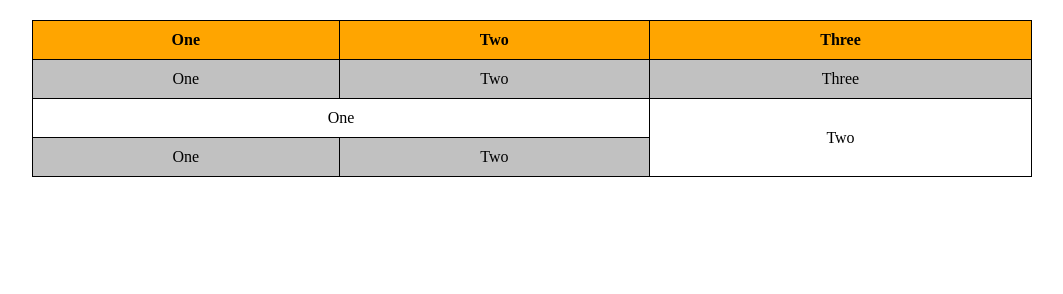
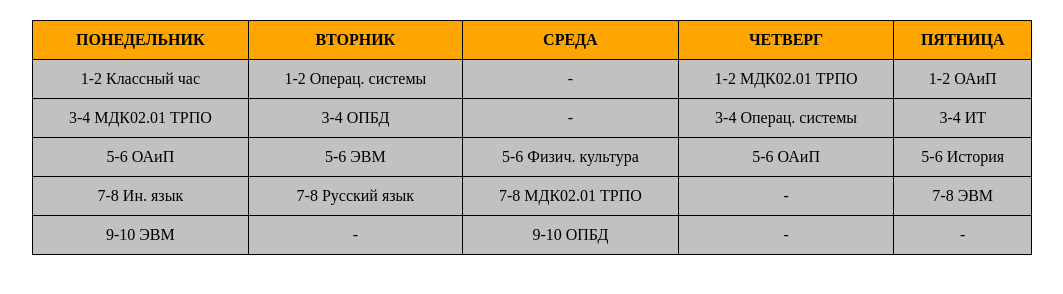
Before and after one commit to IsamiGG/my-site, a plain HTML site: page index2.html in a window 1280 px wide. Shown: the whole page, without its empty margins (108-1171 px from the left). Drawn offline with Linux system fonts and the light colour scheme.

Commit message:
Add files via upload

```diff
--- a/index2.html
+++ b/index2.html
@@ -15,23 +15,46 @@ margin: 20px auto;
 	width: 100%;
 	max-width: 1000px;">
 <tr>
-     <th>One</th>
-     <th>Two</th>
-     <th>Three</th>
+     <th>ПОНЕДЕЛЬНИК</th>
+     <th>ВТОРНИК</th>
+     <th>СРЕДА</th>
+	 <th>ЧЕТВЕРГ</th>
+	 <th>ПЯТНИЦА</th>
 	</tr>
-	<tr class="bg-grey">
-     <td>One</td>
-     <td>Two</td>
-	 <td>Three</td>
-  </tr>
-<tr>
-     <td colspan="2">One</td>
-     <td rowspan="2">Two</td>
+  <tr class="bg-grey">
+     <td>1-2 Классный час</td>
+     <td>1-2 Операц. системы</td>
+	 <td> - </td>
+	 <td>1-2 МДК02.01 ТРПО</td>
+	 <td>1-2 ОАиП</td>
 	</tr>
-<tr class="bg-grey">
-     <td>One</td>
-     <td>Two</td>
-
-  </tr>
+  <tr class="bg-grey">
+     <td>3-4 МДК02.01 ТРПО</td>
+     <td>3-4 ОПБД</td>
+	 <td> - </td>
+	 <td>3-4 Операц. системы</td>
+	 <td>3-4 ИТ </td>
+	</tr>
+	  <tr class="bg-grey">
+     <td>5-6 ОАиП</td>
+     <td>5-6 ЭВМ</td>
+	 <td>5-6 Физич. культура</td>
+	 <td>5-6 ОАиП</td>
+	 <td>5-6 История</td>
+	</tr>
+	  <tr class="bg-grey">
+     <td>7-8 Ин. язык</td>
+     <td>7-8 Русский язык</td>
+	 <td>7-8 МДК02.01 ТРПО</td>
+	 <td> - </td>
+	 <td>7-8 ЭВМ </td>
+	</tr>
+	  <tr class="bg-grey">
+     <td>9-10 ЭВМ</td>
+     <td> - </td>
+	 <td>9-10 ОПБД</td>
+	 <td> - </td>
+	 <td> - </td>
+	</tr>
 </table>
 </body>
```
